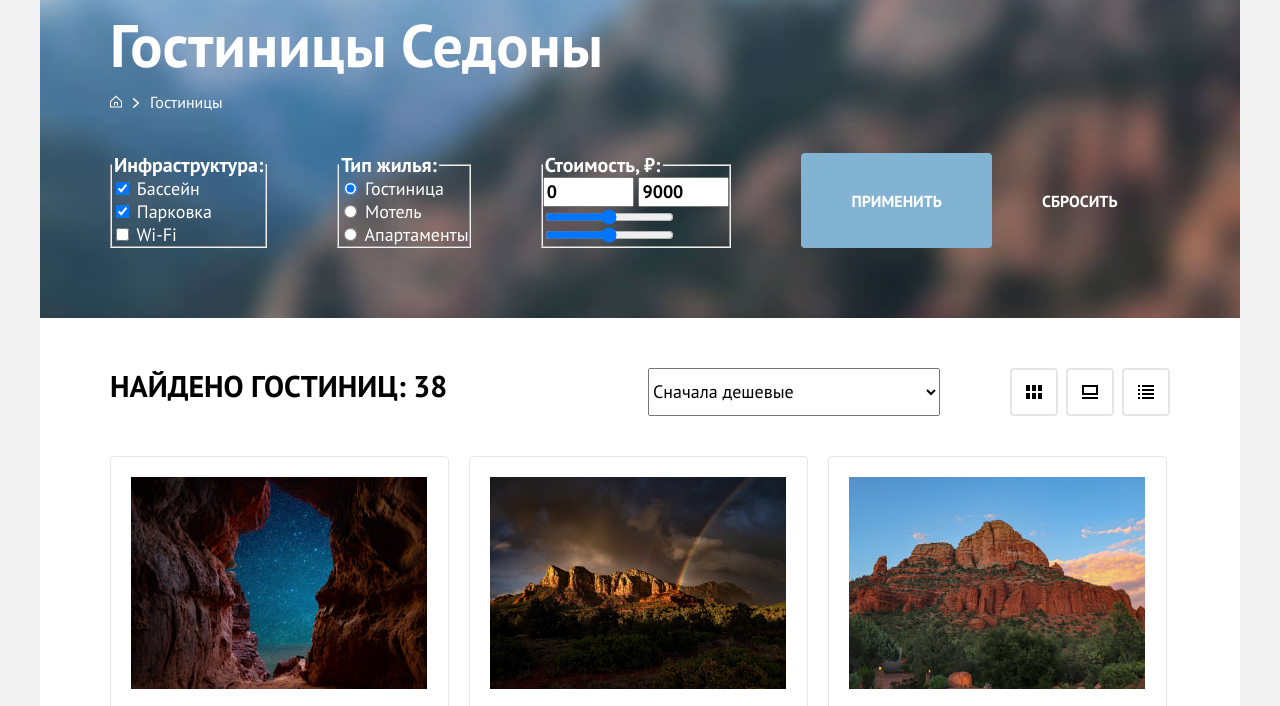
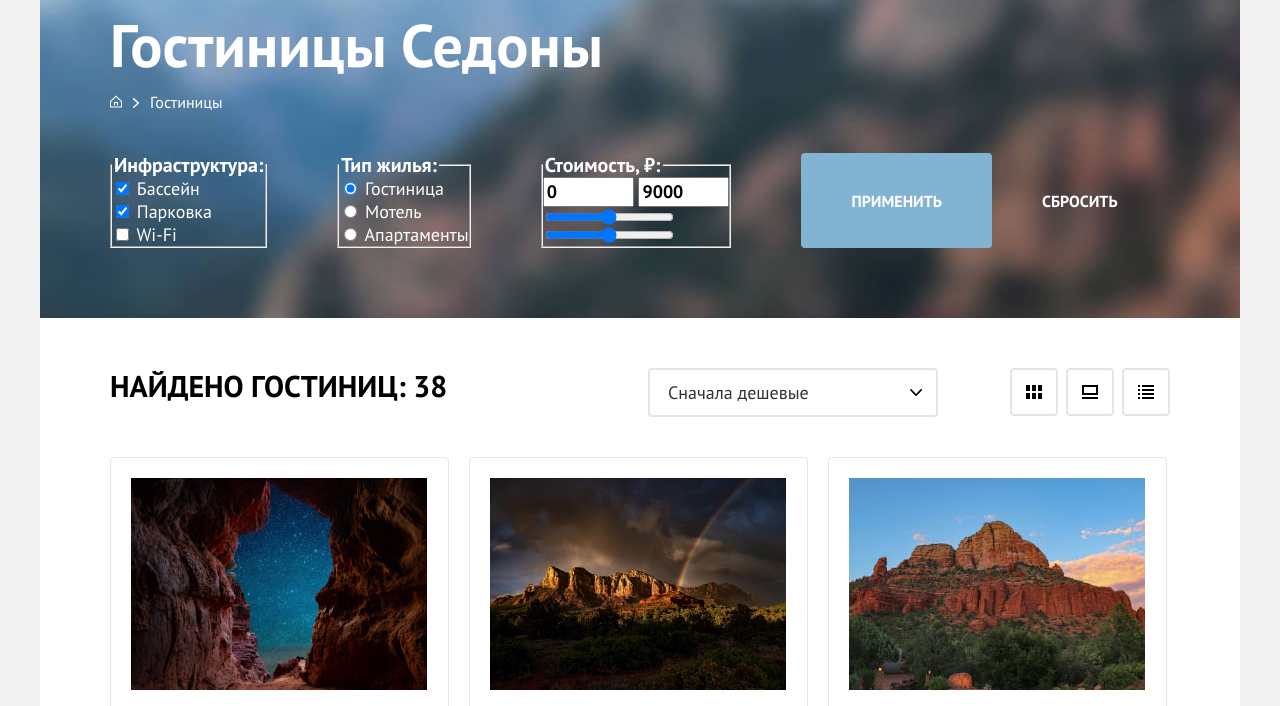
Before and after one commit to htmlacademy-htmlcss/2095675-sedona-36, a plain HTML site: page catalog.html in a window 1280 px wide. Shown: the part 92-798 px from the top of the page. Drawn offline with Linux system fonts and the light colour scheme.

Commit message:
Добавляет стили и состояния селекту

```diff
--- a/styles/styles.css
+++ b/styles/styles.css
@@ -806,10 +806,31 @@ margin-left: -30px;
 }
 
 .catalog-sort {
+  appearance: none;
+  color: #333333;
   font-family: inherit;
   font-size: 18px;
   line-height: 21px;
-  width: 292px;
+  width: 290px;
+  border: 2px solid #E5E5E5;
+  border-radius: 4px;
+  padding: 12px 30px 12px 18px;
+  background: url("../image/decor-image/select-arrow-icon.svg") no-repeat 260px 50%;
+}
+
+.catalog-sort:hover {
+  border: 2px solid #68A2CA;
+  outline: none;
+}
+
+.catalog-sort:focus {
+  border: 2px solid #68A2CA;
+  outline: none;
+}
+
+.catalog-sort:active {
+  border: 2px solid #3F5E72;
+
 }
 
 .view-type-list {
@@ -818,7 +839,6 @@ margin-left: -30px;
   margin: 0;
   margin-left: auto;
   width: 160px;
-  height: 48px;
   list-style-type: none;
 }
 
```
